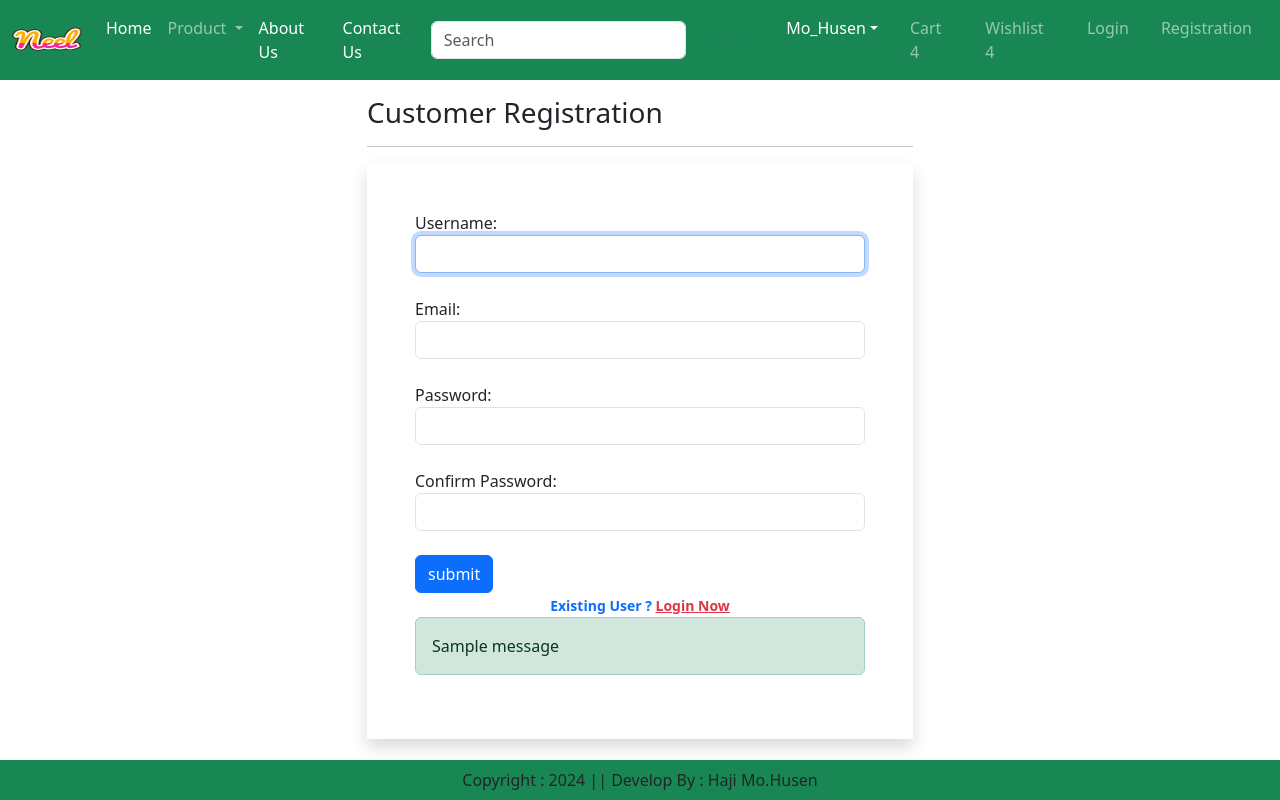
After one commit to Mohusen026/Dairy-Product-E-Commerce-, a Django app: page /registration/ in a window 1280 px wide. The commit adds this page. Run offline with Django 5.2, Linux system fonts and the light colour scheme; one stand-in notice (Sample message) is shown.

Commit message:
four  commit

```diff
--- /dev/null
+++ b/app/forms.py
@@ -0,0 +1,82 @@
+# from django import forms
+# from django.contrib.auth.forms import UserCreationForm, AuthenticationForm, UsernameField,PasswordChangeForm
+# from django.contrib.auth.models import User
+
+
+# class LoginForm(AuthenticationForm):
+#     # Login form for user authentication
+#     username = UsernameField(widget=forms.TextInput(attrs={
+#         'autofocus': 'True',
+#         'class': 'form-control'
+#     }))
+#     password = forms.CharField(widget=forms.PasswordInput(attrs={
+#         'autocomplete': 'current-password',
+#         'class': 'form-control'
+#     }))
+
+# class CustomerRegistrationForm(UserCreationForm):
+#     # User creation form with custom fields and styling
+#     username = forms.CharField(widget=forms.TextInput(attrs={
+#         'autofocus': 'True',
+#         'class': 'form-control'
+#     }))
+#     email = forms.EmailField(widget=forms.EmailInput(attrs={
+#         'class': 'form-control'
+#     }))
+#     password1 = forms.CharField(label='Password', widget=forms.PasswordInput(attrs={
+#         'class': 'form-control'
+#     }))
+#     password2 = forms.CharField(label='Confirm Password', widget=forms.PasswordInput(attrs={
+#         'class': 'form-control'
+#     }))
+
+#     class Meta:
+#         model = User
+#         fields = ['username', 'email', 'password1', 'password2']
+
+
+#     class MyPasswordResetForm(PasswordChangeForm):
+#         pass
+
+
+from django import forms
+from django.contrib.auth.forms import UserCreationForm, AuthenticationForm, UsernameField, PasswordResetForm
+from django.contrib.auth.models import User
+
+
+class LoginForm(AuthenticationForm):
+    username = UsernameField(widget=forms.TextInput(attrs={
+        'autofocus': 'True',
+        'class': 'form-control'
+    }))
+    password = forms.CharField(widget=forms.PasswordInput(attrs={
+        'autocomplete': 'current-password',
+        'class': 'form-control'
+    }))
+
+
+class CustomerRegistrationForm(UserCreationForm):
+    username = forms.CharField(widget=forms.TextInput(attrs={
+        'autofocus': 'True',
+        'class': 'form-control'
+    }))
+    email = forms.EmailField(widget=forms.EmailInput(attrs={
+        'class': 'form-control'
+    }))
+    password1 = forms.CharField(label='Password', widget=forms.PasswordInput(attrs={
+        'class': 'form-control'
+    }))
+    password2 = forms.CharField(label='Confirm Password', widget=forms.PasswordInput(attrs={
+        'class': 'form-control'
+    }))
+
+    class Meta:
+        model = User
+        fields = ['username', 'email', 'password1', 'password2']
+
+
+class MyPasswordResetForm(PasswordResetForm):
+    email = forms.EmailField(widget=forms.EmailInput(attrs={
+        'class': 'form-control',
+        'placeholder': 'Email'
+    }))
--- a/app/templates/app/base.html
+++ b/app/templates/app/base.html
@@ -46,10 +46,10 @@
                 </ul>
               </li>
               <li class="nav-item">
-                <a class="nav-link text-white" href="#">About Us</a>
+                <a class="nav-link text-white" href="{% url 'about' %}">About Us</a>
               </li>
               <li class="nav-item">
-                <a class="nav-link text-white" href="#">Contact Us</a>
+                <a class="nav-link text-white" href="{% url 'contact' %}">Contact Us</a>
               </li>
 
 
@@ -79,10 +79,10 @@
                 <a href="#" class=nav-link text-white>Wishlist 4 </a>
             </li>
             <li class="nav-item mx-2">
-                <a href="#" class=nav-link text-white>Login</a>
+                <a href="{% url 'login' %}" class=nav-link text-white>Login</a>
             </li>
             <li class="nav-item mx-2">
-                <a href="#" class=nav-link text-white>Registration </a>
+                <a href="{% url 'customerregistration' %}" class=nav-link text-white>Registration </a>
             </li>
 
         </ul>
--- a/app/templates/app/category.html
+++ b/app/templates/app/category.html
@@ -8,7 +8,7 @@
             <div class="col-sm-3">
                 <div class="list-group" >
                 {% for val in title %}
-                    <a href="#" class="list-group-item list-group-item-action" aria-current="true">
+                    <a href="{% url 'category-title' val.title %}" class="list-group-item list-group-item-action" aria-current="true">
                     {{val.title}}</a>
                 {% endfor %}
             </div>
--- /dev/null
+++ b/app/templates/app/customerregistration.html
@@ -0,0 +1,42 @@
+{% extends 'app/base.html' %}
+{% load static %}
+{% block title %} Customer Registration {% endblock title %}
+{% block main-content %}
+
+<div class="container">
+    <div class="row my-3">
+        <div class="col-sm-6 offset-sm-3">
+            <h3>Customer Registration</h3>
+            <hr>
+
+            <form action="" method="post" novalidate class="shadow p-5">
+                {% csrf_token %}
+                {% for fm in form %}
+                    {{fm.label_tag}} {{fm}} <small class="text-dannger">{{fm.error|striptags}}</small>
+                    <br>
+                {% endfor %}
+                <input type="submit" value="submit" class="btn btn-primary"> <br>
+
+                <div class="text-center text-primary fw-bold">
+                    <small>Existing User ? <a href="{% url 'login' %}"
+                        class="text-danger">Login Now</a> </small>
+                </div>
+
+                 {% if form.non_field_errors %}  {% comment %} for display the error {% endcomment %}
+                    {% for error in form.non_field_errors %}
+                    <p class="alert alert-danger my-3">{{error}}</p>
+                    {% endfor %}
+               {% endif %}
+
+               {% if messages %}
+               {% for msg in messages %}
+                <div class="alert alert-{{msg.tags}}" role="alert">
+                    {{msg}}
+                </div>
+                {% endfor %}
+                {% endif %}
+            </form>
+        </div>
+    </div>
+</div>
+{% endblock main-content %}
--- a/app/urls.py
+++ b/app/urls.py
@@ -1,15 +1,61 @@
-from django.urls import path
-from . import views
-from django.conf import settings
-from django.conf.urls.static import static
+# from django.urls import path
+# from . import views
+# from django.conf import settings
+# from django.conf.urls.static import static
+# from django.contrib.auth import views as auth_view
+# from .forms import LoginForm, MyPasswordResetForm
+
+
+
+# urlpatterns = [
+#     path('', views.home),
+#     path('about/',views.about,name='about'),
+#     path('contact/',views.contact,name='contact'),
+#     path('category/<slug:val>', views.CategoryView.as_view(),name="category"),
+#     path('category-title/<val>', views.CategoryTitle.as_view(),name="category-title"),
+#     path('product-detail/<int:pk>', views.ProductDetail.as_view(),name="product-detail"),
+
+
+# #login authentication
+# path('registration/',views.CustomerRegistrationView.as_view(), name='customerregistration'),
+# path('accounts/login/',auth_view.LoginView.as_view(template_name='app/login.html', authentication_form=LoginForm), name='login'), #auth_view is the another buildin module in authentication moodule
+# path('password-reset/',auth_view.PasswordResetView.as_view
+# (template_name= 'app/password_reset.html', form_class=MyPasswordResetForm),
+# name='password_reset'),
+
+# ] + static(settings.MEDIA_URL, document_root=settings.MEDIA_ROOT)
 
 from django.urls import path
 from . import views
 from django.conf import settings
 from django.conf.urls.static import static
+from django.contrib.auth import views as auth_view
+from .forms import LoginForm, MyPasswordResetForm
 
 urlpatterns = [
     path('', views.home),
-    path('category/<slug:val>', views.CategoryView.as_view(),name="category"),
-    path('product-detail/<int:pk>', views.ProductDetaii.as_view(),name="product-detail"),
+    path('about/', views.about, name='about'),
+    path('contact/', views.contact, name='contact'),
+    path('category/<slug:val>', views.CategoryView.as_view(), name="category"),
+    path('category-title/<val>', views.CategoryTitle.as_view(), name="category-title"),
+    path('product-detail/<int:pk>', views.ProductDetail.as_view(), name="product-detail"),
+
+    # login authentication
+    path('registration/', views.CustomerRegistrationView.as_view(), name='customerregistration'),
+    path('accounts/login/', auth_view.LoginView.as_view(template_name='app/login.html', authentication_form=LoginForm), name='login'),
+
+    # password reset
+    path('password-reset/', auth_view.PasswordResetView.as_view(
+        template_name='app/password_reset.html',
+        form_class=MyPasswordResetForm
+    ), name='password_reset'),
+    path('password-reset/done/', auth_view.PasswordResetDoneView.as_view(
+        template_name='app/password_reset_done.html'
+    ), name='password_reset_done'),
+    path('password-reset-confirm/<uidb64>/<token>/', auth_view.PasswordResetConfirmView.as_view(
+        template_name='app/password_reset_confirm.html'
+    ), name='password_reset_confirm'),
+    path('password-reset-complete/', auth_view.PasswordResetCompleteView.as_view(
+        template_name='app/password_reset_complete.html'
+    ), name='password_reset_complete'),
 ] + static(settings.MEDIA_URL, document_root=settings.MEDIA_ROOT)
--- a/app/views.py
+++ b/app/views.py
@@ -2,11 +2,21 @@ from django.shortcuts import render
 from django.views import View
 from . models import Product
 from django.db.models import Count
+from . forms import CustomerRegistrationForm
+from django.contrib import messages
+
 
 
 # Create your views here.
 def home(request):
     return render(request,"app/home.html")
+
+def about(request):
+    return render(request,"app/about.html")
+
+def contact(request):
+    return render(request,"app/contact.html")
+
 
 class CategoryView(View): #if you are using the class so you are pass the parameter as a viewe
       def get(self,request,val):
@@ -14,7 +24,27 @@ class CategoryView(View): #if you are using the class so you are pass the parame
            title=Product.objects.filter(category=val).values('title')
            return render(request,"app/category.html",locals())
 
-class ProductDetaii(View):
+class CategoryTitle(View) :
+    def get(self, request, val):
+        product =Product.objects.filter(title=val)
+        title= Product.objects.filter(category=product[0].category).values('title')
+        return render(request, "app/category.html" , locals())
+
+class ProductDetail(View): #check here for any error 1:53:49
     def  get(self,request,pk):
         product=Product.objects.get(pk=pk)
         return render(request,"app/productdetail.html",locals())
+
+class CustomerRegistrationView(View):
+    def get(self,request):
+        form = CustomerRegistrationForm()
+        return render(request,'app/customerregistration.html',locals())
+
+    def post(self,request):
+        form = CustomerRegistrationForm(request.POST)
+        if form.is_valid():
+            form. save()
+            messages.success(request, "Congratulations! User Register Successfully")
+        else:
+            messages.warning(request, "Invalid Input Data")
+        return render(request, 'app/customerregistration.html',locals())
```
Also changed, not shown: app/templates/app/about.html (added, +53 -0 lines), app/templates/app/contact.html (added, +39 -0 lines), app/templates/app/home.html (+8 -7 lines), app/templates/app/login.html (added, +30 -0 lines), app/templates/app/productdetail.html (+15 -3 lines), db.sqlite3.
